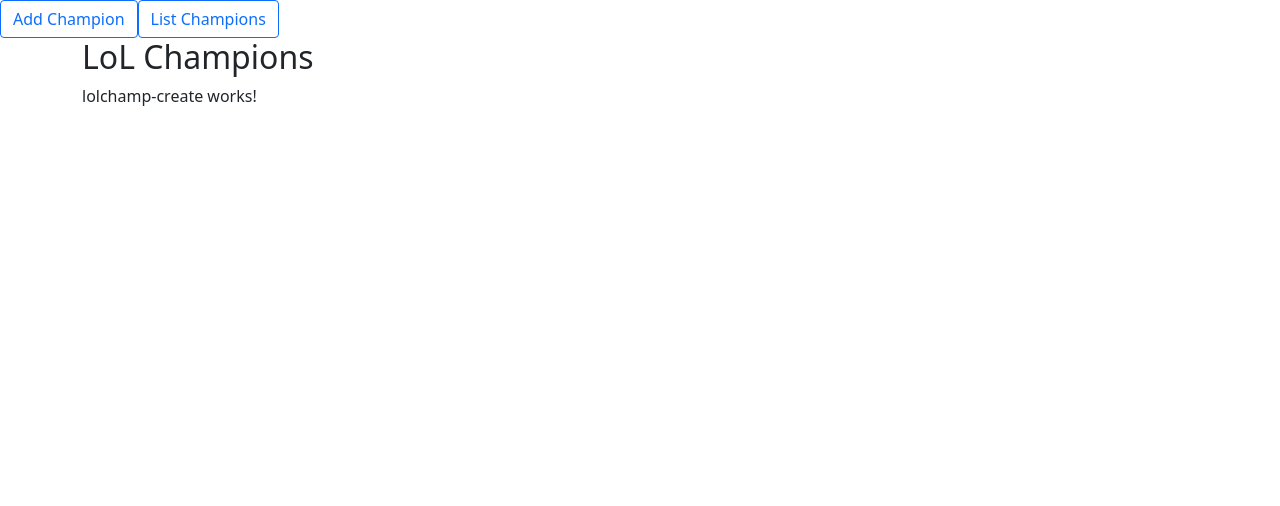
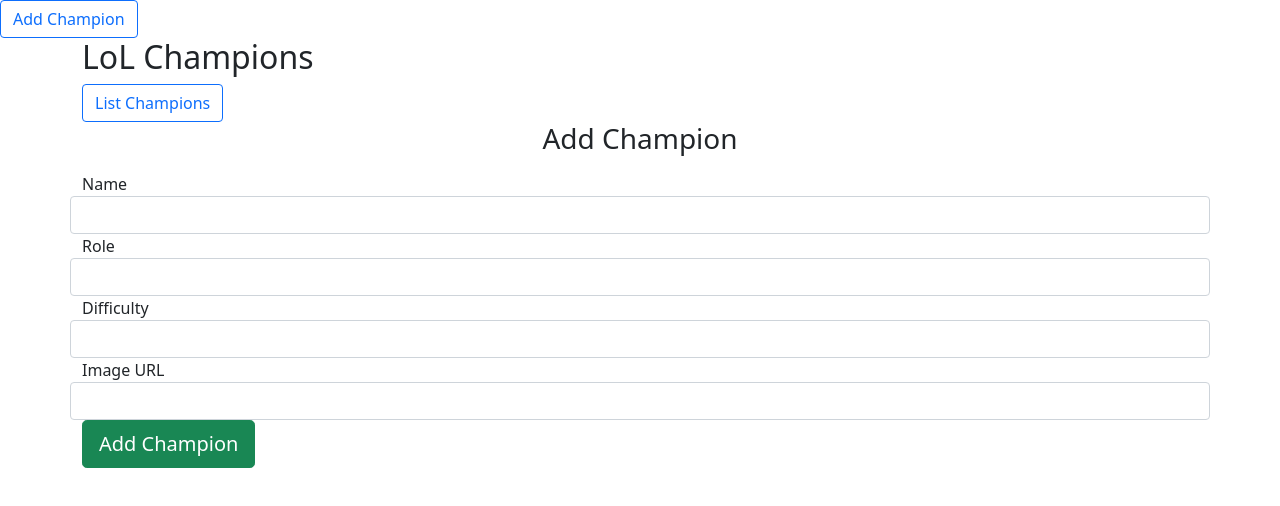
Before and after one commit to yaoyuanbill/lolchampionsui, an Angular app: page /lolchamp-create in a window 1280 px wide. Shown: the top 506 px of the page. Built offline with nearby package versions, Linux system fonts and the light colour scheme.

Commit message:
Finished off this and added support for thumbnails in the list

```diff
--- a/src/app/app.component.html
+++ b/src/app/app.component.html
@@ -1,6 +1,6 @@
 <button class="btn btn-outline-primary" routerLink="/lolchamp-create">Add Champion</button>
 
-<button class="btn btn-outline-primary" routerLink="/lolchamp-list">List Champions</button>
+<!--button class="btn btn-outline-primary" routerLink="/lolchamp-list">List Champions</button-->
 
 <div class="container">
   <h2>LoL Champions</h2>
--- a/src/app/app.module.ts
+++ b/src/app/app.module.ts
@@ -7,6 +7,7 @@
 import { LolchampListComponent } from './lolchamp-list/lolchamp-list.component';
 import { LolchampCreateComponent } from './lolchamp-create/lolchamp-create.component';
 import { LolchampEditComponent } from './lolchamp-edit/lolchamp-edit.component';
+import { HttpClientModule } from '@angular/common/http';
 
 @NgModule({
   declarations: [
@@ -17,6 +18,7 @@
   ],
   imports: [
     BrowserModule,
+    HttpClientModule,
     AppRoutingModule,
     FormsModule
   ],
--- a/src/app/lolchamp-create/lolchamp-create.component.html
+++ b/src/app/lolchamp-create/lolchamp-create.component.html
@@ -1 +1,27 @@
-<p>lolchamp-create works!</p>
+<button class="btn btn-outline-primary" routerLink="/lolchamp-list">List Champions</button>
+<div class="col-md-12">
+	<h3 class="mb-3 text-center">Add Champion</h3>
+	<div class="form-group row">
+	  <label class="control-label col-md-12">Name</label>
+	  <input type="text" [(ngModel)]="championDetails.name" class="form-control">
+	</div>
+
+	<div class="form-group row">
+	  <label class="control-label col-md-12">Role</label>
+	  <input type="text" [(ngModel)]="championDetails.role" class="form-control">
+	</div>
+
+	<div class="form-group row">
+	  <label class="control-label col-md-12">Difficulty</label>
+	  <input type="text" [(ngModel)]="championDetails.difficulty" class="form-control">
+	</div>
+
+	<div class="form-group row">
+	  <label class="control-label col-md-12">Image URL</label>
+	  <input type="text" [(ngModel)]="championDetails.imageUrl" class="form-control">
+	</div>
+
+	<div class="form-group">
+	  <button class="btn btn-success btn-lg btn-block" (click)="addChampion()">Add Champion</button>
+	</div>
+</div>
--- a/src/app/lolchamp-create/lolchamp-create.component.ts
+++ b/src/app/lolchamp-create/lolchamp-create.component.ts
@@ -1,4 +1,6 @@
-import { Component, OnInit } from '@angular/core';
+import { Component, Input, OnInit } from '@angular/core';
+import { Router } from '@angular/router';
+import { RestApiService } from '../shared/rest-api.service';
 
 @Component({
   selector: 'app-lolchamp-create',
@@ -7,9 +9,20 @@
 })
 export class LolchampCreateComponent implements OnInit {
 
-  constructor() { }
+  @Input() championDetails = { id:0, name:"", difficulty:"", role:"", imageUrl:""}
+
+  constructor(
+    public restApi: RestApiService,
+    public router: Router
+  ) { }
 
   ngOnInit(): void {
   }
 
+  addChampion() {
+    this.restApi.createChampion(this.championDetails).subscribe((data: {}) => {
+      this.router.navigate(['/lolchamp-list'])
+    })
+  }
+
 }
--- a/src/app/lolchamp-edit/lolchamp-edit.component.html
+++ b/src/app/lolchamp-edit/lolchamp-edit.component.html
@@ -1 +1,28 @@
-<p>lolchamp-edit works!</p>
+<button class="btn btn-outline-primary" routerLink="/lolchamp-list">List Champions</button>
+<div class="col-md-12">
+    <h3 class="mb-3 text-center">Edit Champion</h3>
+
+    <div class="form-group row">
+      <label class="control-label col-md-12">Name</label>
+      <input type="text" [(ngModel)]="championDetails.name" class="form-control">
+    </div>
+
+    <div class="form-group row">
+      <label class="control-label col-md-12">Role</label>
+      <input type="text" [(ngModel)]="championDetails.role" class="form-control">
+    </div>
+
+    <div class="form-group row">
+      <label class="control-label col-md-12">Difficulty</label>
+      <input type="text" [(ngModel)]="championDetails.difficulty" class="form-control">
+    </div>
+
+    <div class="form-group row">
+      <label class="control-label col-md-12">Image URL</label>
+      <input type="text" [(ngModel)]="championDetails.imageUrl" class="form-control">
+    </div>
+    <div class="form-group">
+      <button class="btn btn-success btn-lg btn-block" (click)="updateChampion()">Save Champion</button>
+    </div>
+
+ </div>
--- a/src/app/lolchamp-edit/lolchamp-edit.component.ts
+++ b/src/app/lolchamp-edit/lolchamp-edit.component.ts
@@ -1,4 +1,7 @@
 import { Component, OnInit } from '@angular/core';
+import { ActivatedRoute, Router } from '@angular/router';
+import { LolChampion } from '../shared/lol-champion';
+import { RestApiService } from '../shared/rest-api.service';
 
 @Component({
   selector: 'app-lolchamp-edit',
@@ -6,10 +9,26 @@
   styleUrls: ['./lolchamp-edit.component.css']
 })
 export class LolchampEditComponent implements OnInit {
-
-  constructor() { }
+  id = this.actRoute.snapshot.params['id'];
+  championDetails: any = {};
+  constructor(
+    public restApi: RestApiService,
+    public actRoute: ActivatedRoute,
+    public router: Router
+  ) { }
 
   ngOnInit(): void {
+    this.restApi.getChampion(this.id).subscribe((data: {}) => {
+      this.championDetails = data;
+    })
+  }
+
+  updateChampion() {
+    if(window.confirm('Are you sure you want to update?')) {
+      this.restApi.updateChampion(this.id,this.championDetails).subscribe(data => {
+        this.router.navigate(['/lolchamp-list'])
+      })
+    }
   }
 
 }
--- a/src/app/lolchamp-list/lolchamp-list.component.html
+++ b/src/app/lolchamp-list/lolchamp-list.component.html
@@ -7,6 +7,7 @@
           <th scope="col">Name</th>
           <th scope="col">Difficulty</th>
           <th scope="col">Role</th>
+          <th scope="col">Mugshot</th>
           <th scope="col">Action</th>
         </tr>
       </thead>
@@ -17,6 +18,9 @@
           <td>{{champ.difficulty}}</td>
           <td>{{champ.role}}</td>
           <td>
+            <img src={{champ.imageUrl}} height=75>
+          </td>
+          <td>
             <a [routerLink]="['/lolchamp-edit/', champ.id]" class="btn btn-primary btn-sm float-right">Edit</a>&nbsp;
             <a [routerLink]="" (click)="deleteChampion(champ.id)" class="btn btn-danger btn-sm float-right">Delete</a>
           </td>
--- a/src/app/shared/lol-champion.ts
+++ b/src/app/shared/lol-champion.ts
@@ -3,13 +3,13 @@
   difficulty: string;
   name: string;
   role: string;
-  imgUrl: string;
+  imageUrl: string;
 
   constructor() {
     this.id = 0;
     this.difficulty = "";
     this.name="";
     this.role="";
-    this.imgUrl="";
+    this.imageUrl="";
   }
 }
--- a/src/app/shared/rest-api.service.ts
+++ b/src/app/shared/rest-api.service.ts
@@ -57,7 +57,7 @@
   }
 
   // HttpClient API post() method
-  createShipper(champ:LolChampion): Observable<LolChampion> {
+  createChampion(champ:LolChampion): Observable<LolChampion> {
     return this.http.post<LolChampion>(this.apiUrl + '',JSON.stringify(champ),this.httpOptions)
       .pipe(
         retry(1),
--- a/src/environments/environment.ts
+++ b/src/environments/environment.ts
@@ -4,6 +4,6 @@
 
 export const environment = {
   production: false,
-  apiUrl: "http://localhost:8080/api/v1/lolchampion"
-  //apiUrl: "http://franks-lolchampion-demo-franks-lolchampion-demo.emeadocker65.conygre.com/swagger-ui/"
+  //apiUrl: "http://localhost:8080/api/v1/lolchampion/"
+  apiUrl: "http://franks-lolchampion-demo-franks-lolchampion-demo.emeadocker65.conygre.com/api/v1/lolchampion/"
 };
```
Also changed, not shown: src/app/app-routing.module.ts (+5 -5 lines).
